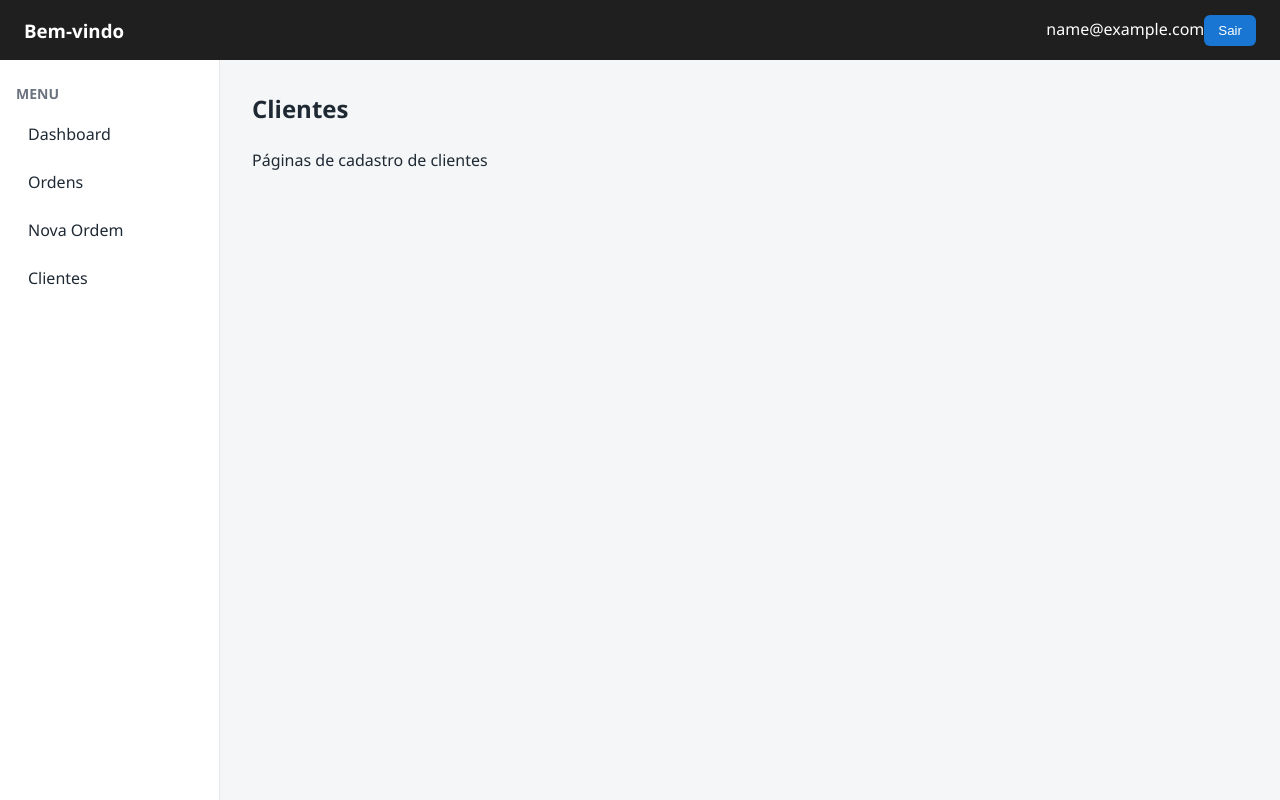
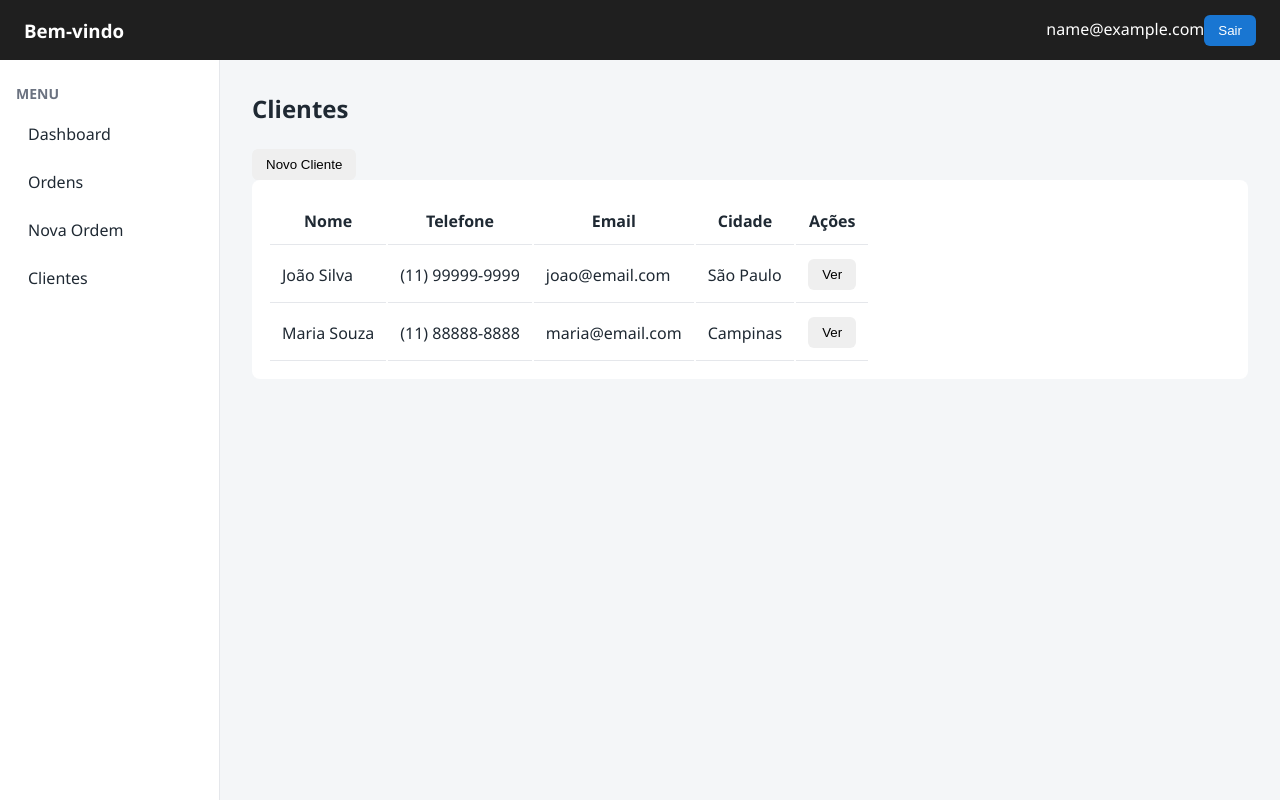
Before and after one commit to Mercesz/sistema-ordens-servico, a React (Vite) app: page /clientes in a window 1280 px wide. Built offline with nearby package versions, Linux system fonts and the light colour scheme; sample sign-in values are in the browser's storage.

Commit message:
feat: Adicionando layout da página de clientes coim listagem e botão de cadastro

```diff
--- a/src/App.css
+++ b/src/App.css
@@ -381,3 +381,18 @@ input:focus {
 .dashboard-latest h2 {
     margin-bottom: 16px;
 }
+
+
+/* Pagina de Clientes */
+
+th,
+td {
+    padding: 12px;
+    border-bottom: 1px solid #e5e7eb;
+}
+
+.table-container {
+    background: white;
+    border-radius: 8px;
+    padding: 16px;
+}
--- a/src/pages/Clientes.jsx
+++ b/src/pages/Clientes.jsx
@@ -1,8 +1,52 @@
 export default function Clientes() {
-    return (
-        <div>
-            <h1>Clientes</h1>
-            <p>Páginas de cadastro de clientes</p>
-        </div>
-    );
+  return (
+    <div className="page-container">
+
+      {/* Cabeçalho */}
+      <div className="page-header">
+        <h1>Clientes</h1>
+        <button className="btn-primary">
+          Novo Cliente
+        </button>
+      </div>
+
+      {/* Tabela de clientes */}
+      <div className="table-container">
+        <table>
+          <thead>
+            <tr>
+              <th>Nome</th>
+              <th>Telefone</th>
+              <th>Email</th>
+              <th>Cidade</th>
+              <th>Ações</th>
+            </tr>
+          </thead>
+
+          <tbody>
+            <tr>
+              <td>João Silva</td>
+              <td>(11) 99999-9999</td>
+              <td>joao@email.com</td>
+              <td>São Paulo</td>
+              <td>
+                <button>Ver</button>
+              </td>
+            </tr>
+
+            <tr>
+              <td>Maria Souza</td>
+              <td>(11) 88888-8888</td>
+              <td>maria@email.com</td>
+              <td>Campinas</td>
+              <td>
+                <button>Ver</button>
+              </td>
+            </tr>
+          </tbody>
+        </table>
+      </div>
+
+    </div>
+  );
 }
```
